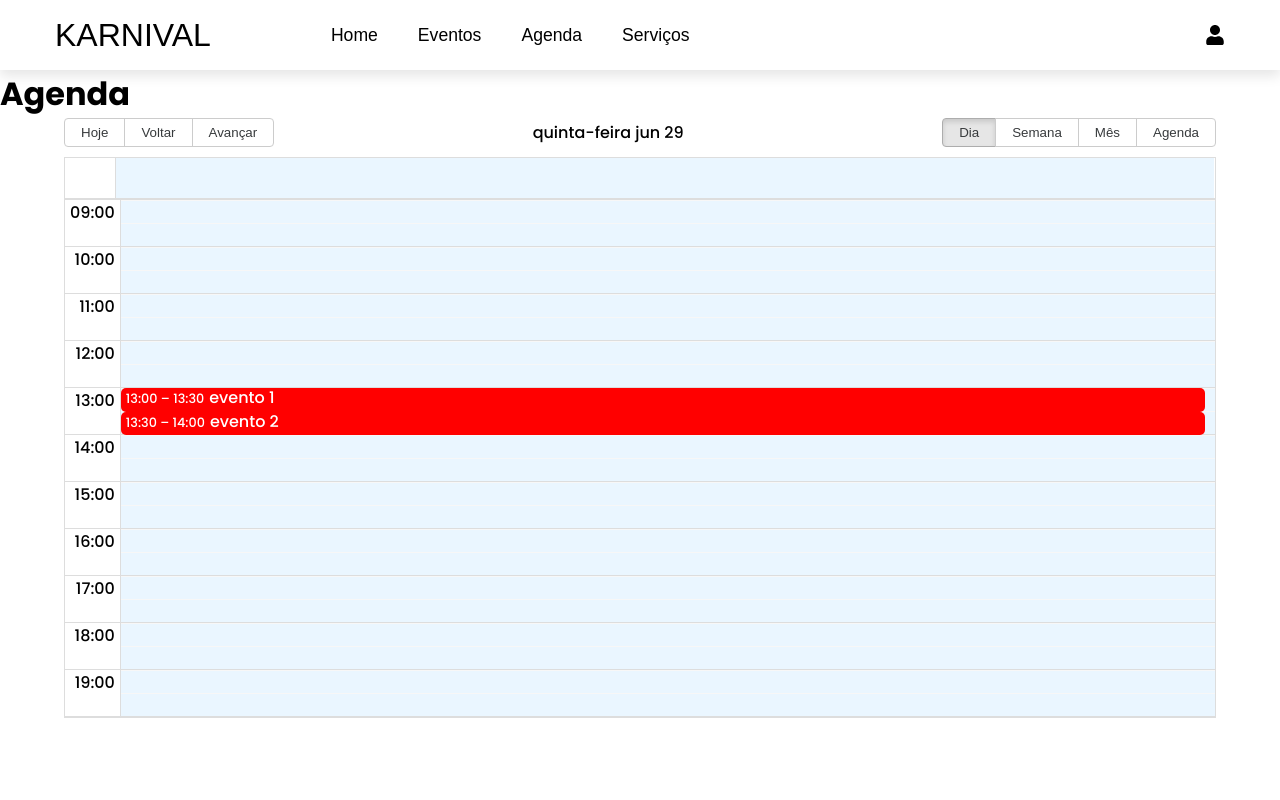
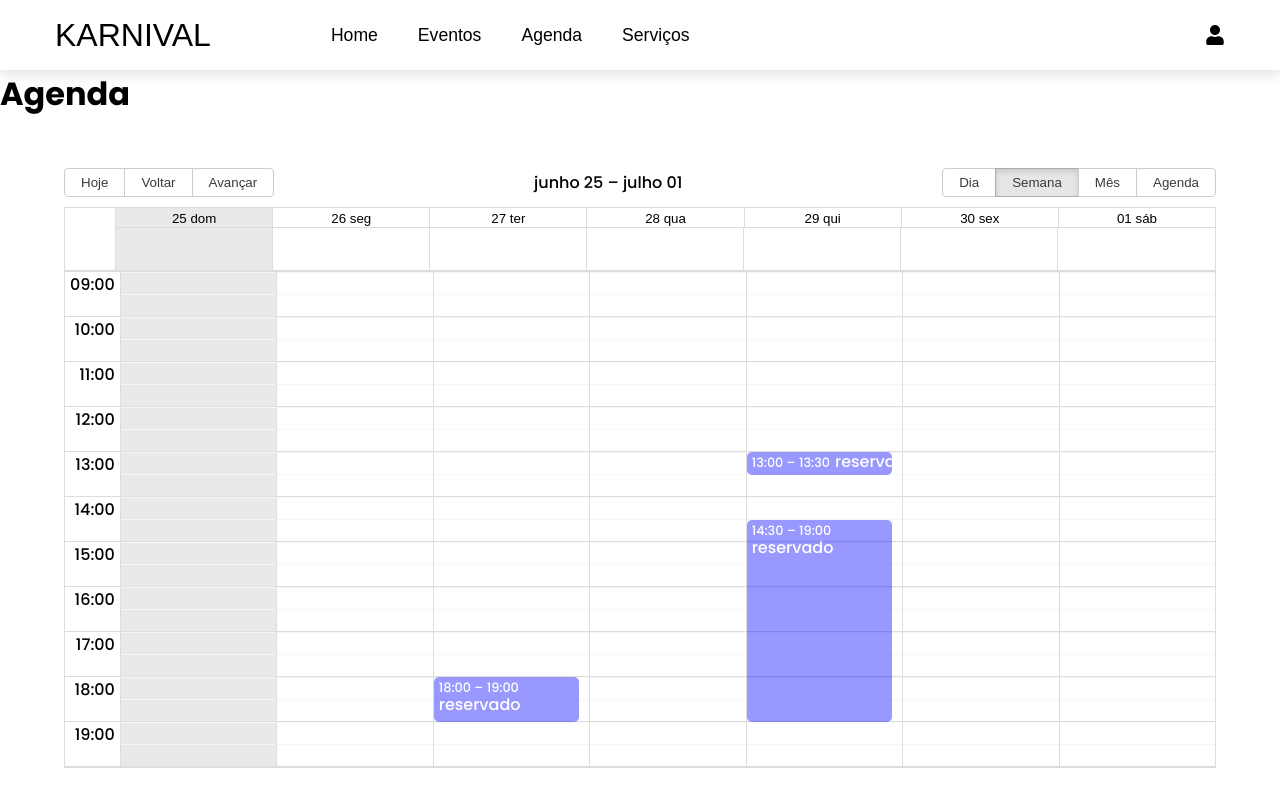
Before and after one commit to LuiisFernando/karnival-frontend, a Next.js app: page /agenda in a window 1280 px wide. Built offline with nearby package versions, Linux system fonts and the light colour scheme; a web font is replaced by a local one.

Commit message:
change agenda page

```diff
--- a/src/pages/agenda/index.tsx
+++ b/src/pages/agenda/index.tsx
@@ -4,6 +4,7 @@ import { Calendar, momentLocalizer } from 'react-big-calendar';
 import "react-big-calendar/lib/css/react-big-calendar.css";
 import 'moment/locale/pt-br';
 import moment from 'moment';
+import Head from "next/head";
 
 moment.locale("moment/locale/pt-br");
 
@@ -22,6 +23,8 @@ const HeaderCellContent: React.FC<any> = (props: any) => {
   );
 };
 
+type View = 'month' | 'week' | 'work_week' | 'day' | 'agenda';
+
 const DateCellContent: React.FC<any> = (props: any) => {
   const { date } = props;
   const dayOfWeek = date.getDay();
@@ -36,24 +39,26 @@ const DateCellContent: React.FC<any> = (props: any) => {
 };
 
 export default function Agenda() {
-
-  // let dataInicial = moment(new Date("2023-06-31"));
-  // let datafim = moment(new Date("2023-06-31"));
-
-  // console.log(dataInicial);
-
-
   const dataInicial1 = new Date(2023, 5, 29, 13, 0);
   const dataFim1 = new Date(2023, 5, 29, 13, 30);
 
-  const dataInicial12 = new Date(2023, 5, 29, 13, 30);
-  const dataFim2 = new Date(2023, 5, 29, 14, 0, 0);
+  const dataInicial12 = new Date(2023, 5, 29, 14, 30);
+  const dataFim2 = new Date(2023, 5, 29, 19, 0, 0);
+
+  const dia27Ini = new Date(2023, 5, 27, 18, 0);
+  const dia27Fim = new Date(2023, 5, 27, 19, 0);
 
 
+  const minDate = new Date(0, 0, 0, 9, 0, 0);
+  const maxDate = new Date(0, 0, 0, 20, 0, 0);
+
+  const [defaultView, setDetaultView] = useState<View>('week');
+
   const eventos = [
-    { start: dataInicial1, end: dataFim1, title: "evento 1", teste: '123' },
-    { start: dataInicial12, end: dataFim2, title: "evento 2", teste: '321' }
-  ]
+    { start: dataInicial1, end: dataFim1, title: "reservado", teste: '123', blocked: true },
+    { start: dataInicial12, end: dataFim2, title: "reservado", teste: '321' },
+    { start: dia27Ini, end: dia27Fim, title: "reservado", teste: '321' }
+  ];
 
   const [eventsData, setEventsData] = useState<any>(eventos);
 
@@ -79,6 +84,20 @@ export default function Agenda() {
   };
 
   const handleSelect = ({ start, end }: any) => {
+    // console.log(start);
+    const isSunday = moment(start).day() === 0;
+    const hourSelecteIsLessThanMinHour = moment(start).hour() < moment(minDate).hour();
+// debugger
+    if (defaultView === 'month')
+      setDetaultView('day');
+
+    if (hourSelecteIsLessThanMinHour)
+      return;
+
+
+    if (isSunday)
+      return;
+
     const title = window.prompt("New Event name " + start);
     if (title)
       setEventsData([
@@ -92,12 +111,10 @@ export default function Agenda() {
   };
 
   function eventPropGetter(event: any, start: any, end: any, isSelected: any) {
-    // console.log('evento >> ', event);
-    // var backgroundColor = '#' + event.hexColor;
     var style = {
-        backgroundColor: 'red',
+        backgroundColor: isSelected ? 'red' : 'blue',
         borderRadius: '5px',
-        // opacity: 0.8,
+        opacity: 0.4,
         color: '#FFF',
         border: '0px',
     };
@@ -107,40 +124,55 @@ export default function Agenda() {
   }
 
   const customDayPropGetter = (date: Date) => {
-    if (date.getDate() === 7 || date.getDate() === 6)
-      return {
-        className: 'special-day',
-        style: {
-          border: 'solid 3px ' + (date.getDate() === 7 ? '#faa' : '#afa'),
-          backgroundColor: 'red'
-        },
-      };
-    else return {};
+    const _date = moment(date);
+    const isSaturday = _date.day() === 6;
+    const isSunday = _date.day() === 0;
+
+    return {
+      style: {
+        backgroundColor: isSunday ? 'rgba(181, 181, 181, 0.3)' : 'transparent'
+      }
+    };
+
+
+    // if (date.getDate() === 7 || date.getDate() === 6)
+    //   return {
+    //     className: 'special-day',
+    //     style: {
+    //       border: 'solid 3px ' + (date.getDate() === 7 ? '#faa' : '#afa'),
+    //       backgroundColor: 'red'
+    //     },
+    //   };
+    // else return {
+    //   style: {
+    //   }
+    // };
   };
 
   return (
     <>
+    <Head>
+      <title>Karnival: Agenda</title>
+    </Head>
       <h1>Agenda</h1>
-      <div style={{ width: '100%', display: 'flex', alignItems: 'center', justifyContent: 'center' }}>
+      <div style={{ width: '100%', display: 'flex', alignItems: 'center', justifyContent: 'center', marginTop: 50 }}>
 
         <Calendar
           popup
-          min={new Date(0, 0, 0, 9, 0, 0)}
-          max={new Date(0, 0, 0, 20, 0, 0)}
+          defaultView={defaultView}
+          onView={setDetaultView}
+          min={minDate}
+          max={maxDate}
           step={30}
           views={["day", "week", "month", "agenda"]}
           culture="pt-BR"
           selectable
           localizer={localizer}
           defaultDate={new Date()}
-          defaultView="day"
           events={eventsData}
           style={{ height: '600px', width: '90%' }}
-          onSelectEvent={(event) => alert(event.teste)}
-          onSelectSlot={(e) => {
-            console.log(e);
-            handleSelect(e);
-          }}
+          onSelectEvent={(event) => alert(event.title)}
+          onSelectSlot={handleSelect}
           messages={defaultMessages}
           eventPropGetter={eventPropGetter}
           components={{
--- a/src/pages/index.tsx
+++ b/src/pages/index.tsx
@@ -49,8 +49,8 @@ export default function Home() {
         <Carousel className="Carousel" {...mainCarouselSettings}>
         <Styled.ItemCarousel>
             <picture>
-              <source srcSet="/images/services/tatuagem2.jpg" type="image/webp" />
-              <img src="/images/services/tatuagem2.jpg" alt="Landscape picture" />
+              <source srcSet="/images/services/tatuagem.jpg" type="image/webp" />
+              <img src="/images/services/tatuagem.jpg" alt="Landscape picture" />
             </picture>
           </Styled.ItemCarousel>
           <Styled.ItemCarousel>
```
